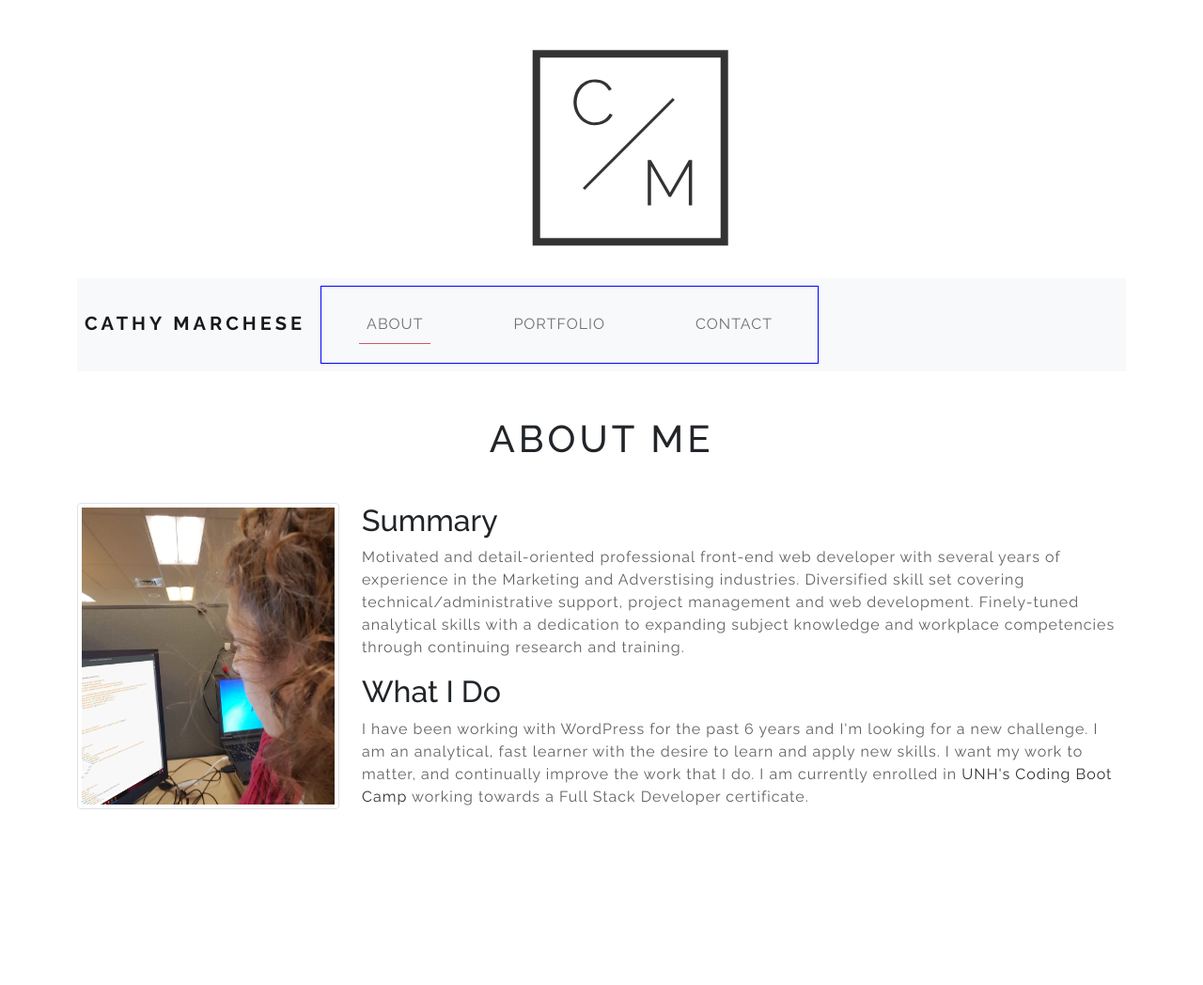
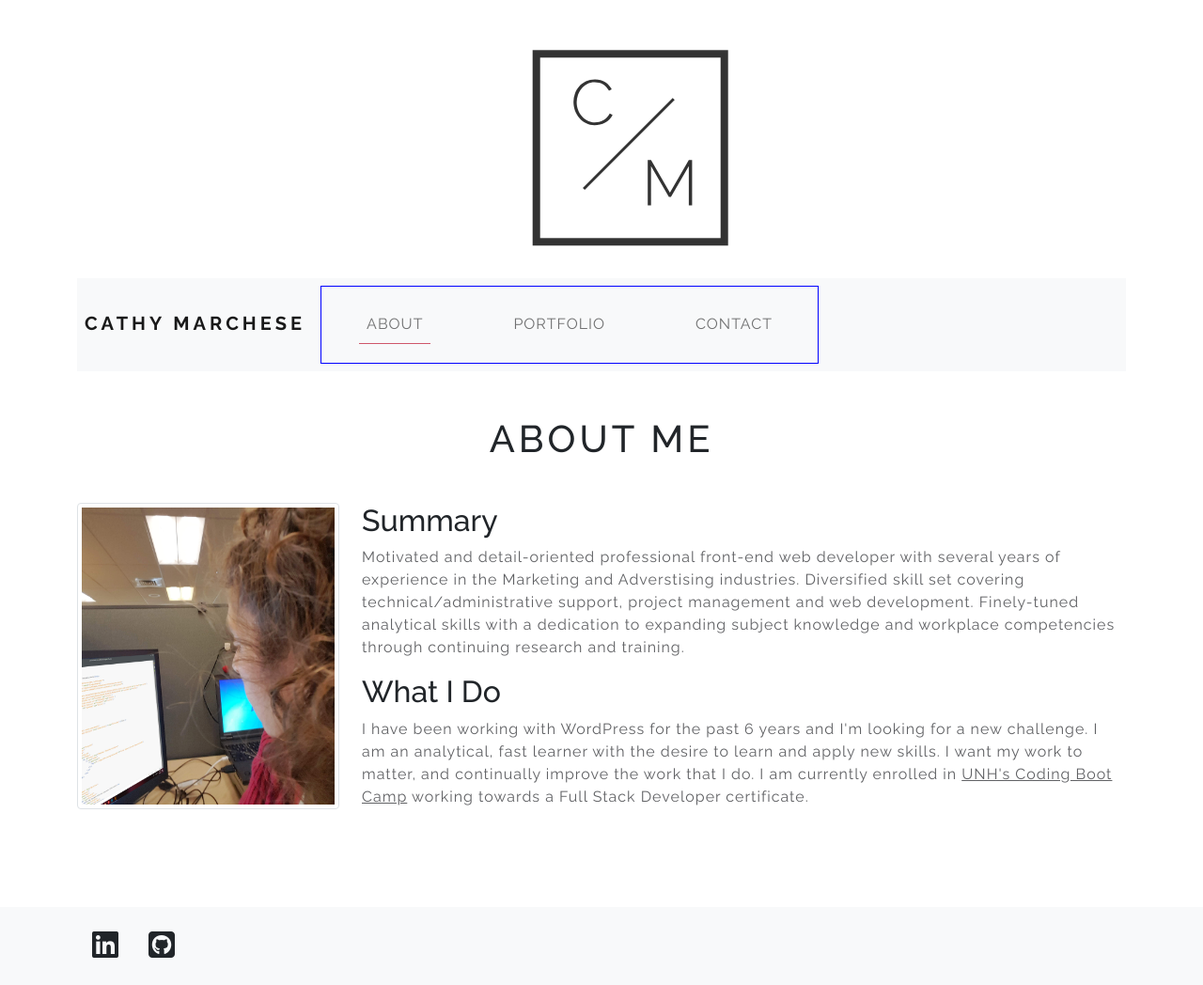
Before and after one commit to crrmarchese/Bootstrap-Responsive-Portfolio, a plain HTML site: page index.html in a window 1280 px wide. Shown: the whole page at 94% size. Before the commit the page ends 905 px from the top, so only its background shows below. Drawn offline with nearby package versions, Linux system fonts and the light colour scheme.

Commit message:
add footer links on index.html

```diff
--- a/css/styles.css
+++ b/css/styles.css
@@ -1,21 +1,16 @@
 /*================= GLOBAL ==================*/
-:root {
-	--cm-very-dark-gray: #333;
-
-}
-
 body {
 	font-family: 'Raleway', sans-serif;
-	margin: 1.25rem;
+	margin-top: 1.25rem;
+	font-weight: 400;
 }
 
 a {
-	color: var(--cm-very-dark-gray);
-	text-decoration: none;
+	color :var(--bs-dark-gray);
 }
 
 a:hover {
- color: #c94258;
+	 color: #c94258;
 }
 
 h1, .navbar-brand {
@@ -28,20 +23,28 @@ h1 {
 }
 p {
     color: #616265;
-    font-weight: 400;
     letter-spacing: 1px;
 }
+
+footer .list-group-horizontal .list-group-item {
+	background-color: transparent;
+	border: none;
+}
+
+main {
+	margin-bottom: 5rem;
+}
+
 /*================= HEADER ==================*/
 /*----------------- Navigation --------------*/
 .navbar-brand.h1 {
 	font-weight: 700;
 }
 .navbar-toggler {
-		color: var(--cm-very-dark-gray);
-		border-color: rgba(0,0,0,.5);
+	color: var(--bs-dark-gray);
+	border-color: rgba(0,0,0,.5);
 }
 .nav .nav-item {
-	font-weight: 400;
 	padding: 1.25rem 2.5rem;
 	letter-spacing: .0625rem;
 }
@@ -68,9 +71,7 @@ No media query for `xs` since this is the default in Bootstrap */
 
 /* Large devices (desktops, 992px and up) */
 @media (min-width: 992px) {
-	nav.navbar-nav {
-		justify-content: flex-end;
-	}
+
 }
 
 /* X-Large devices (large desktops, 1200px and up) */
--- a/index.html
+++ b/index.html
@@ -5,17 +5,22 @@
 	<meta charset="UTF-8">
 	<meta name="viewport" content="width=device-width, initial-scale=1.0">
 	<title>Catherine Marchese Personal Portfolio</title>
+	<!-- Bootstrap -->
 	<link href="https://cdn.jsdelivr.net/npm/bootstrap@5.0.0-beta1/dist/css/bootstrap.min.css" rel="stylesheet"
 		integrity="sha384-giJF6kkoqNQ00vy+HMDP7azOuL0xtbfIcaT9wjKHr8RbDVddVHyTfAAsrekwKmP1" crossorigin="anonymous">
+	<!-- Google Fonts-->
 	<link rel="preconnect" href="https://fonts.gstatic.com">
 	<link href="https://fonts.googleapis.com/css2?family=Raleway:wght@300;400;500;700&display=swap" rel="stylesheet">
+	<!-- Font Awesome -->
+	<script src="https://kit.fontawesome.com/45e97f819a.js" crossorigin="anonymous"></script>
+	<!-- Custom styles -->
 	<link rel="stylesheet" href="css/styles.css">
 </head>
 
 <body>
 	<!-- Logo and Nav -->
 	<header>
-		<div id="top" class="container">
+		<div class="container primary-menu">
 			<div class="row">
 				<div class="col-12">
 					<div class="brand-logo"><a href="index.html"><img src="assets/images/main-logo.svg" alt="CM logo" class="img__logo"></a></div>
@@ -45,6 +50,7 @@
 		</div>
 	</header>
 	<!-- Main content -->
+	<main id="main-about">
 		<div class="container">
 
 			<div class="row">
@@ -66,8 +72,18 @@
 				</div>
 			</div>
 		</div>
-	<footer>
-
+	</main>
+	<footer class="footer mt-auto py-3 bg-light">
+		<div class="container">
+			<div class="row">
+				<div class="col-12">
+					<ul id="footer-social" class="list-group list-group-horizontal">
+						<li class="list-group-item"><a href="https://www.linkedin.com/in/catherinemarchese/" title="LinkedIn" target="_blank"><i class="fab fa-linkedin fa-2x"></i></a></li>
+						<li class="list-group-item"><a href="https://github.com/crrmarchese" title="GitHub" target="_blank"><i class="fab fa-github-square fa-2x"></i></a></li>
+					</ul>
+				</div>
+			</div>
+		</div>
 	</footer>
 
 	<script src="https://cdn.jsdelivr.net/npm/bootstrap@5.0.0-beta1/dist/js/bootstrap.bundle.min.js"
```
Lines whose indentation alone changed are shown as unchanged.
